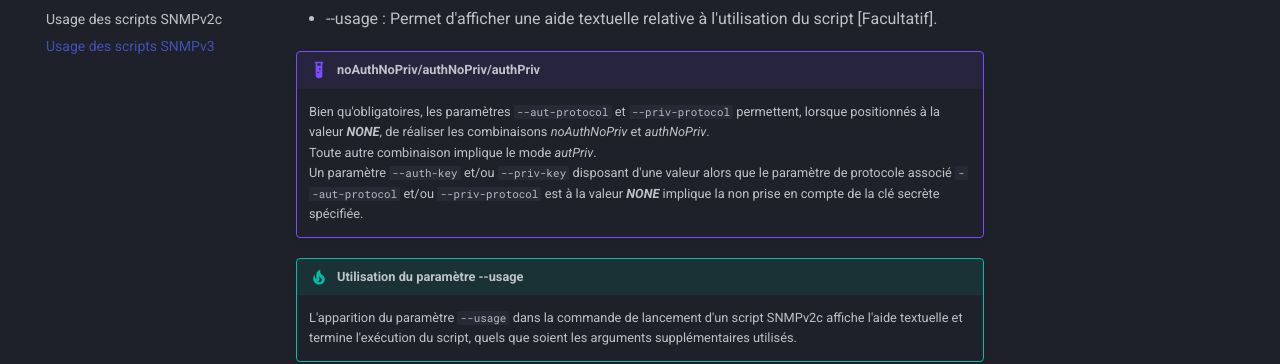
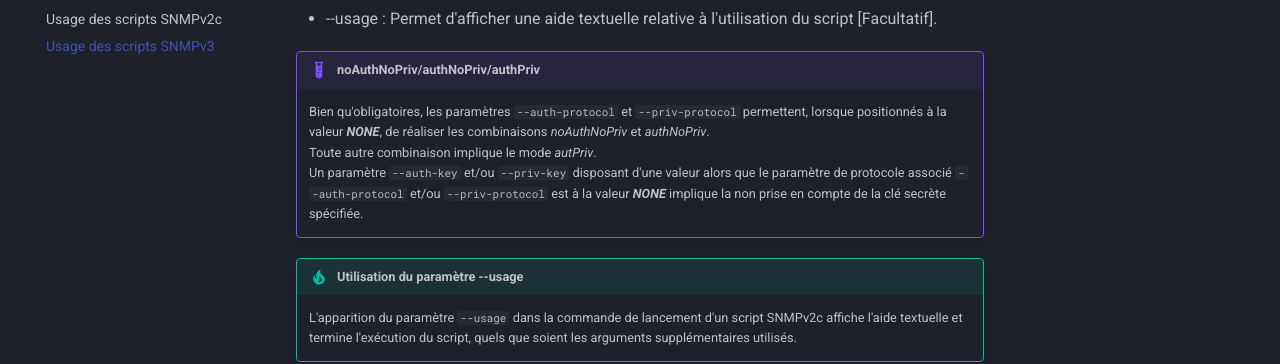
Before and after one commit to l06p/supervision_modules_documentation, an MkDocs documentation site: the page built from docs/usage_snmpv3.md, in a window 1280 px wide and 900 px high, scrolled down 667 px. Shown: the part 215-579 px from the top of the window. Built offline with MkDocs 1.6.1 and Material for MkDocs 9.7.7, drawn with Linux system fonts in a browser that asks for light colours; comment, search, counter and statistics services are not loaded.

Commit message:
Correction d'une erreur de syntaxe

```diff
--- a/docs/usage_snmpv3.md
+++ b/docs/usage_snmpv3.md
@@ -23,9 +23,9 @@ Ceux si sont les suivants :
   * --usage : Permet d'afficher une aide textuelle relative à l'utilisation du script [Facultatif].
 
 !!! example "noAuthNoPriv/authNoPriv/authPriv"
-    Bien qu'obligatoires, les paramètres `--aut-protocol` et `--priv-protocol` permettent, lorsque positionnés à la valeur ***NONE***, de réaliser les combinaisons *noAuthNoPriv* et *authNoPriv*.
+    Bien qu'obligatoires, les paramètres `--auth-protocol` et `--priv-protocol` permettent, lorsque positionnés à la valeur ***NONE***, de réaliser les combinaisons *noAuthNoPriv* et *authNoPriv*.
     Toute autre combinaison implique le mode *autPriv*.
-    Un paramètre `--auth-key` et/ou `--priv-key` disposant d'une valeur alors que le paramètre de protocole associé `--aut-protocol` et/ou `--priv-protocol` est à la valeur ***NONE*** implique la non prise en compte de la clé secrète spécifiée.
+    Un paramètre `--auth-key` et/ou `--priv-key` disposant d'une valeur alors que le paramètre de protocole associé `--auth-protocol` et/ou `--priv-protocol` est à la valeur ***NONE*** implique la non prise en compte de la clé secrète spécifiée.
 
 !!! tip "Utilisation du paramètre --usage"
     L'apparition du paramètre `--usage` dans la commande de lancement d'un script SNMPv2c affiche l'aide textuelle et termine l'exécution du script, quels que soient les arguments supplémentaires utilisés.
```
